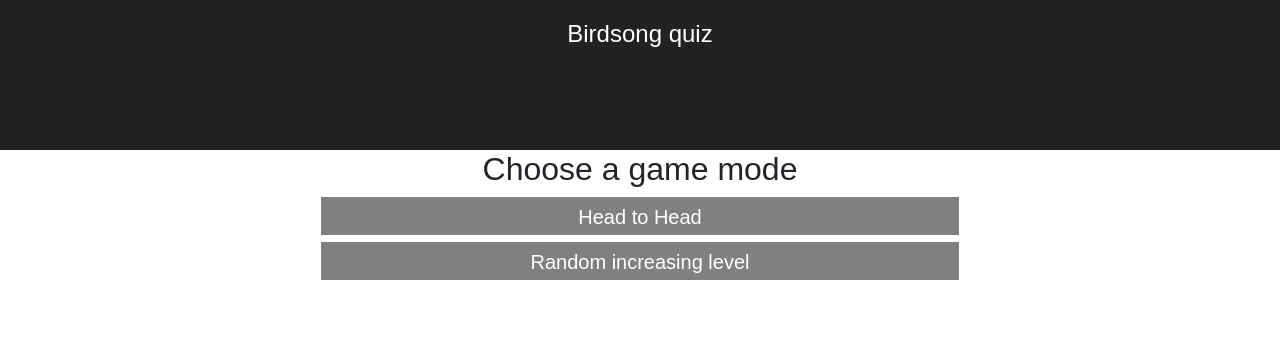
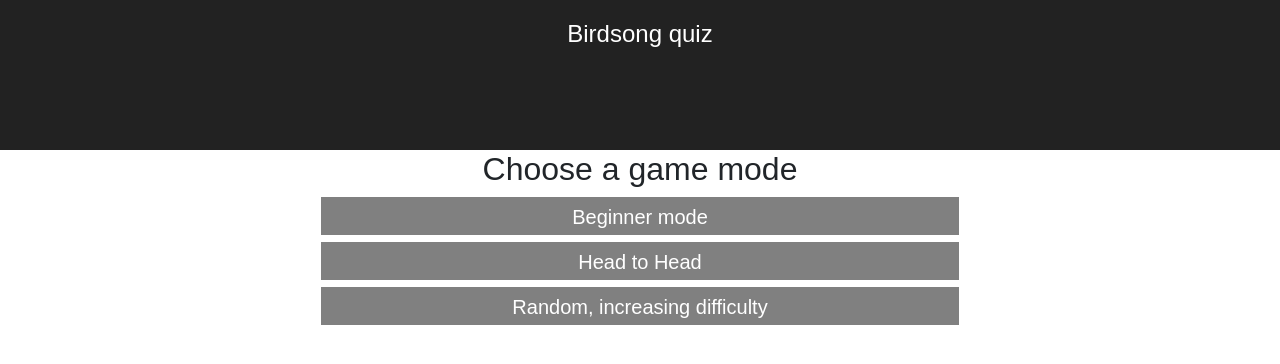
Before and after one commit to andrewmccafferty/birdsongquiz_frontend, a React (Create React App) app: page / in a window 1280 px wide. Shown: the top 364 px of the page. Built offline with nearby package versions, Linux system fonts and the light colour scheme.

Commit message:
Clear out typeahead on species selection
Add beginner mode

```diff
--- a/src/App.js
+++ b/src/App.js
@@ -20,12 +20,16 @@ class App extends Component {
           headToHeadSpeciesList: null,
           modeOptions: [
               {
+                  value: 'Beginner',
+                  text: 'Beginner mode'
+              },
+              {
                   value: 'HeadToHead',
                   text: 'Head to Head'
               },
               {
                   value: 'Random',
-                  text: 'Random increasing level'
+                  text: 'Random, increasing difficulty'
               }
           ]
       }
@@ -41,12 +45,15 @@ class App extends Component {
   }
 
   onRestartClicked = () => {
-        this.setState((prevState, props) => {
-            return {
-                ...props,
-                gameMode: null
-            }
-        })
+        if (window.confirm("Are you sure you want to restart?")) {
+            this.setState((prevState, props) => {
+                return {
+                    ...props,
+                    gameMode: null,
+                    headToHeadSpeciesList: null
+                }
+            })
+        }
   }
 
   onHeadToHeadSpeciesSelected = headToHeadSpeciesList => {
@@ -79,8 +86,8 @@ class App extends Component {
             { this.state.gameMode === "HeadToHead" && !this.state.headToHeadSpeciesList &&
                 <HeadToHeadSpeciesSelector onSelectionComplete={headToHeadSpeciesList => this.onHeadToHeadSpeciesSelected(headToHeadSpeciesList)}/>
             }
-            { (this.state.gameMode === "Random" || (this.state.gameMode === "HeadToHead" && this.state.headToHeadSpeciesList)) &&
-                    <GameControls headToHeadSpecies={this.state.headToHeadSpeciesList}/>}
+            { this.state.gameMode && (this.state.gameMode !== "HeadToHead" || (this.state.gameMode === "HeadToHead" && this.state.headToHeadSpeciesList)) &&
+                    <GameControls headToHeadSpecies={this.state.headToHeadSpeciesList} isBeginnerMode={this.state.gameMode === "Beginner"}/>}
         </div>
     )
   }
--- a/src/GameControls.js
+++ b/src/GameControls.js
@@ -13,6 +13,7 @@ class GameControls extends Component {
 	constructor(props) {
 		super(props);
 		this.state = {
+			isBeginnerMode: props.isBeginnerMode,
 			headToHeadSpecies: props.headToHeadSpecies,
 			isInitialised: false,
 			birdsongId: "",
@@ -131,7 +132,7 @@ class GameControls extends Component {
 			let correctCount = guessCorrect ? prevState.correctCount + 1 : prevState.correctCount;
 			const newCounter = prevState.counter + 1
 			let newLevel = prevState.level
-			if (correctCount > 0 && newLevel < MAX_LEVEL && correctCount % levelIncrementInterval === 0) {
+			if (!this.state.isBeginnerMode && correctCount > 0 && newLevel < MAX_LEVEL && correctCount % levelIncrementInterval === 0) {
 				newLevel++
 				ReactGA.event({
 					category: 'Skill',
--- a/src/HeadToHeadSpeciesSelector.js
+++ b/src/HeadToHeadSpeciesSelector.js
@@ -34,6 +34,9 @@ class HeadToHeadSpeciesSelector extends Component {
 	}
 
 	onSpeciesSelected = species => {
+		if (this._typeahead) {
+			this._typeahead.getInstance().clear();
+		}
 		const speciesAlreadySelected = selectedSpecies => this.state.selectedSpeciesList.some(item => item.Species === selectedSpecies.Species)
 		if (!species || speciesAlreadySelected(species)) {
 			return
@@ -78,6 +81,7 @@ class HeadToHeadSpeciesSelector extends Component {
 				onChange={(options) => {
 					this.onSpeciesSelected(options[0]);
 				}}
+				ref={(ref) => this._typeahead = ref}
 			/>
 				{this.state.selectedSpeciesList && this.state.selectedSpeciesList.map(species =>
 					<div className={'Selected-Species'} key={species.Species}>
```
